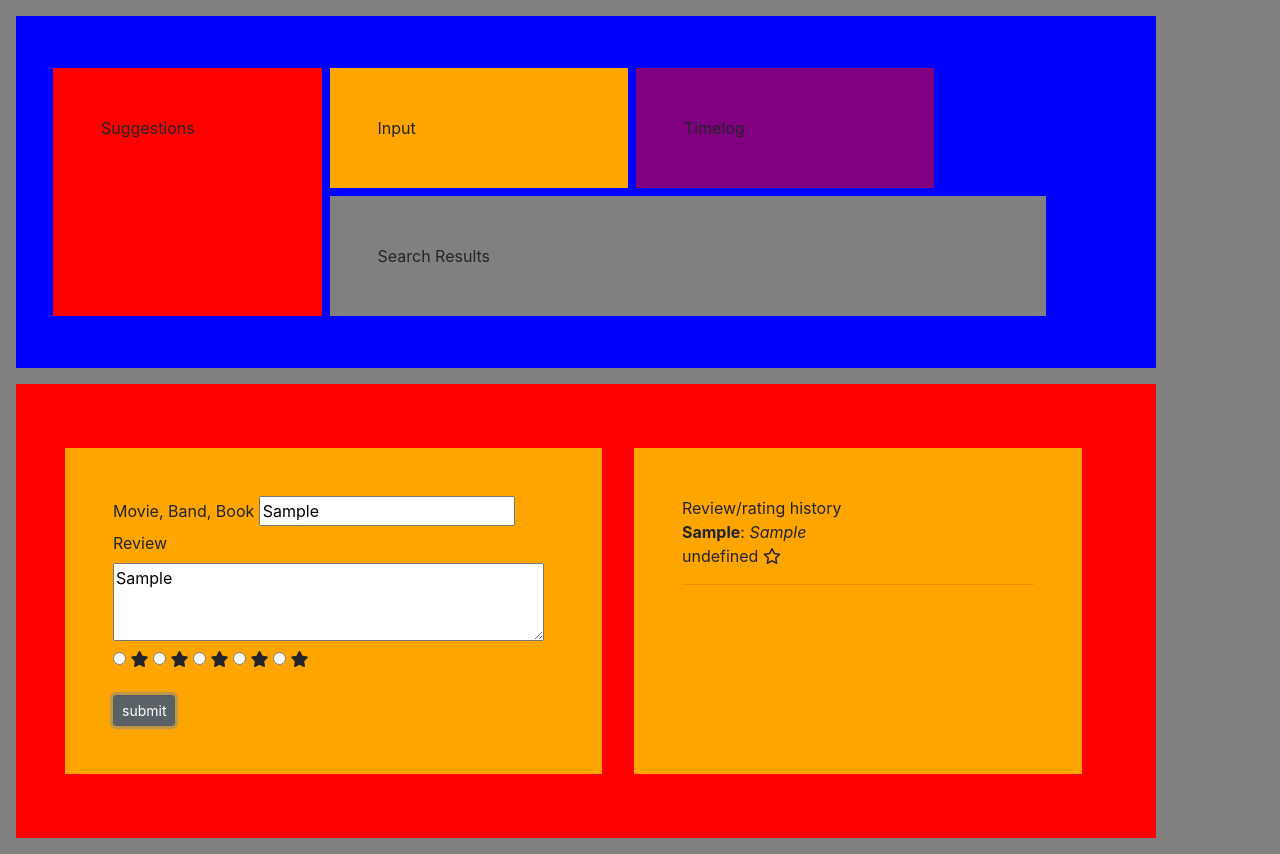
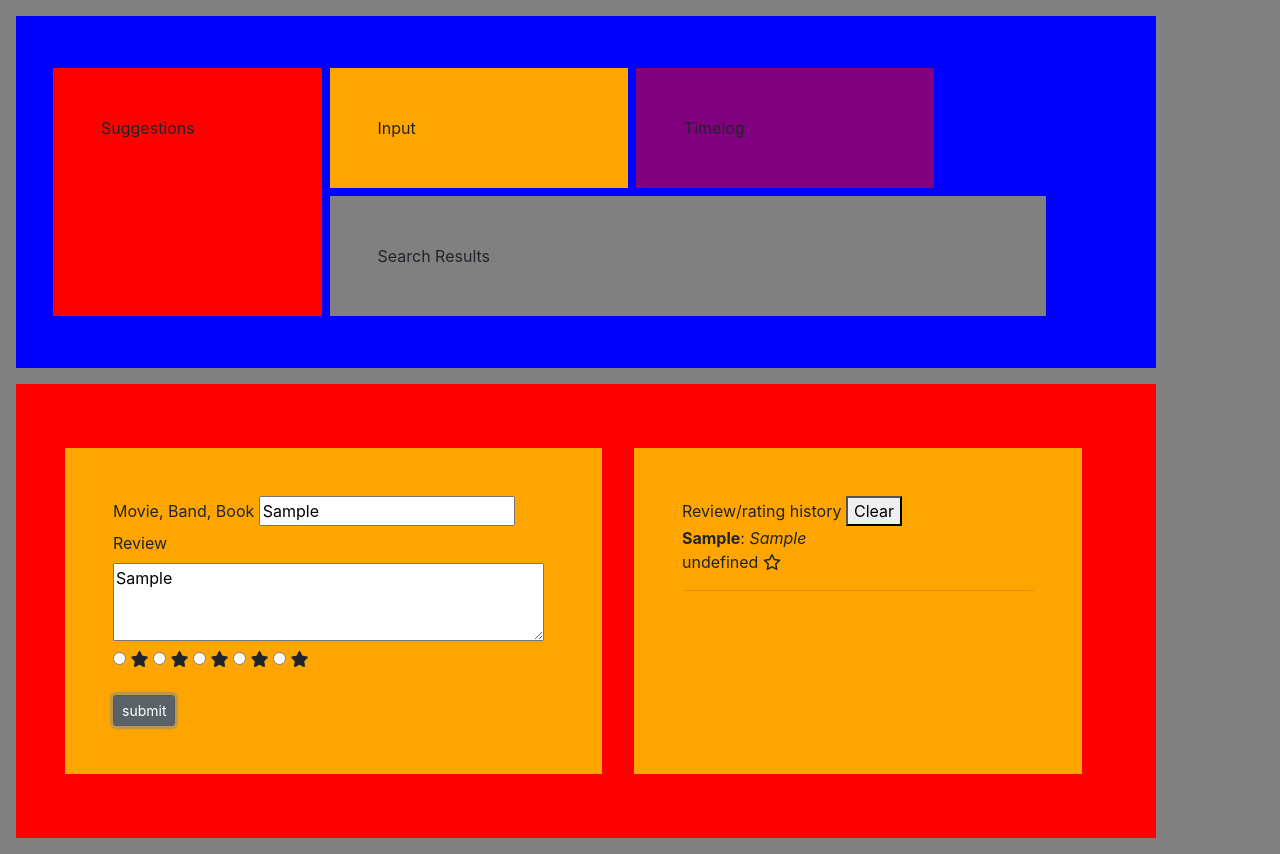
Before and after one commit to brianrshort/Media-Recommender-App, a plain HTML site: page wireframe.html in a window 1280 px wide. Both pictures are taken after typing "Sample", "Sample" into the empty fields and a click on the button "submit". Drawn offline with nearby package versions, Linux system fonts and the light colour scheme; no server answers.

Commit message:
Review/rating section autopopulates from local storage; add clear button to clear local storage and empty section

```diff
--- a/script.js
+++ b/script.js
@@ -36,86 +36,58 @@ $.ajax({
 });
 
 
+//Brian's Functions
 
-if (!localStorage.getItem("counter")) {
-  var counter = 0;
+
+var entries;
+
+if (!localStorage.getItem("entries")) {
+  $("#journal").html("");
+  entries = [];
 } else {
-  var counter = parseInt(localStorage.getItem("counter"));
-  for (var j = counter - 1; j >= 0; j--) {
-      var newCounter = j;
+  entries = JSON.parse(localStorage.getItem("entries"));
+  console.log(entries);
+  for (var j = entries.length - 1; j > -1; j--) {
       let startupDiv = $("<div>");
-      /*var gotItem = JSON.stringify(localStorage.getItem(`media-item${newCounter}`));
-      var gotReview = JSON.stringify(localStorage.getItem(`review${newCounter}`));
-      var gotRating = JSON.stringify(localStorage.getItem(`rating${newCounter}`));
-      startupDiv.html(`<strong>${gotItem}</strong>: <em>${gotReview}</em><br> ${gotRating} <i class="far fa-star"></i><hr>`);
-      $("#journal").prepend(startupDiv);*/
+      startupDiv.html(`<strong>${entries[j].item}</strong>: <em>${entries[j].review}</em><br>
+        ${entries[j].rating} <i class="far fa-star"></i><hr>`);
+      $("#journal").append(startupDiv);
   }
 }
 //console.log(counter);
 
-var mediaItems = [];
-var reviews = [];
-var ratings = [];
-var entries = [];
-
-//Brian's Functions
-$(".journal_btn").click(function(){
-  counter++;
+$(".journal_btn").click(function(event){
+  event.preventDefault();
   var mediaItem = $("#item-input").val();
   var review = $("#review-area").val();
   var rating = $('input[name=stars]:checked').val();
-  const entry = {
-    counter: counter,
+  entry = {
     item: mediaItem,
     review: review,
     rating: rating
   }
   entries.push(entry);
-  //console.log(entry);
-  //console.log(entries);
+  console.log(entries);
   localStorage.setItem("entries" , JSON.stringify(entries));
-  /*localStorage.setItem(`media-item${counter}` , mediaItem);
-  localStorage.setItem(`review${counter}` , review)
-  localStorage.setItem(`rating${counter}` , rating)*/
   appendJournal();
   })
 
   function appendJournal() {
-    var entryArray = JSON.parse(localStorage.getItem("entries"));
-    console.log(entryArray)
-    for (var i = entryArray.length - 1; i >= 0; i--) {
-      let startupDiv = $("<div>");
-      startupDiv.html(`<strong>${entryArray[i].item}</strong>: <em>${entryArray[i].review}</em><br>
-        ${entryArray[i].rating} <i class="far fa-star"></i><hr>`);
-        $("#journal").append(startupDiv);
+    $("#journal").html("");
+    entries = JSON.parse(localStorage.getItem("entries"));
+    console.log(entries)
+    for (var i = entries.length - 1; i >= 0; i--) {
+      let appendDiv = $("<div>");
+      appendDiv.html(`<strong>${entries[i].item}</strong>: <em>${entries[i].review}</em><br>
+        ${entries[i].rating} <i class="far fa-star"></i><hr>`);
+        $("#journal").append(appendDiv);
       }
-
-      /*var newItem = JSON.stringify(localStorage.getItem(`media-item${newIndex}`));
-      var newReview = JSON.stringify(localStorage.getItem(`review${newIndex}`));
-      var newRating = JSON.stringify(localStorage.getItem(`rating${newIndex}`));
-      startupDiv.html(`<strong>${newItem}</strong>: <em>${newReview}</em><br> ${newRating} <i class="far fa-star"></i><hr>`);*/
-
-
-    /*$("#journal").html("");
-    for (var i = 0; i < mediaItems.length; i++) {
-      let journalDiv = $("<div>");
-      journalDiv.html(`<strong>${mediaItems[i]}</strong>: <em>${reviews[i]}</em><br>${ratings[i]} <i class="far fa-star"></i><hr>`);
-      $("#journal").prepend(journalDiv);
-      }*/
   }
 
+  $("#clear-click").on("click" , function() {
+    entries = [];
+    localStorage.setItem("entries" , JSON.stringify(entries));
+    $("#journal").html("");
+  })
+
 })
-
-/*        if (query_count < 10) {
-            query_count++;
-            let queryBreak = $("<hr>");
-            let queryEl = $("<div>");
-            queryEl.text(query_param);
-            queryEl.attr("data-name" , query_param);
-            $(".search-box").append(queryBreak , queryEl);
-            queryEl.on("click" , function() {
-                var searchCity = $(this).attr("data-name");
-                    $("#city").html(searchCity);
-                    getCoordinates(searchCity);
-                })
-            }*/
--- a/wireframe.html
+++ b/wireframe.html
@@ -107,6 +107,7 @@
                 </div>
                 <div class="col-5 m-3 p-5 orange">
                     Review/rating history
+                    <button id="clear-click">Clear</button>
                     <div id="journal">
 
                     </div>
```
